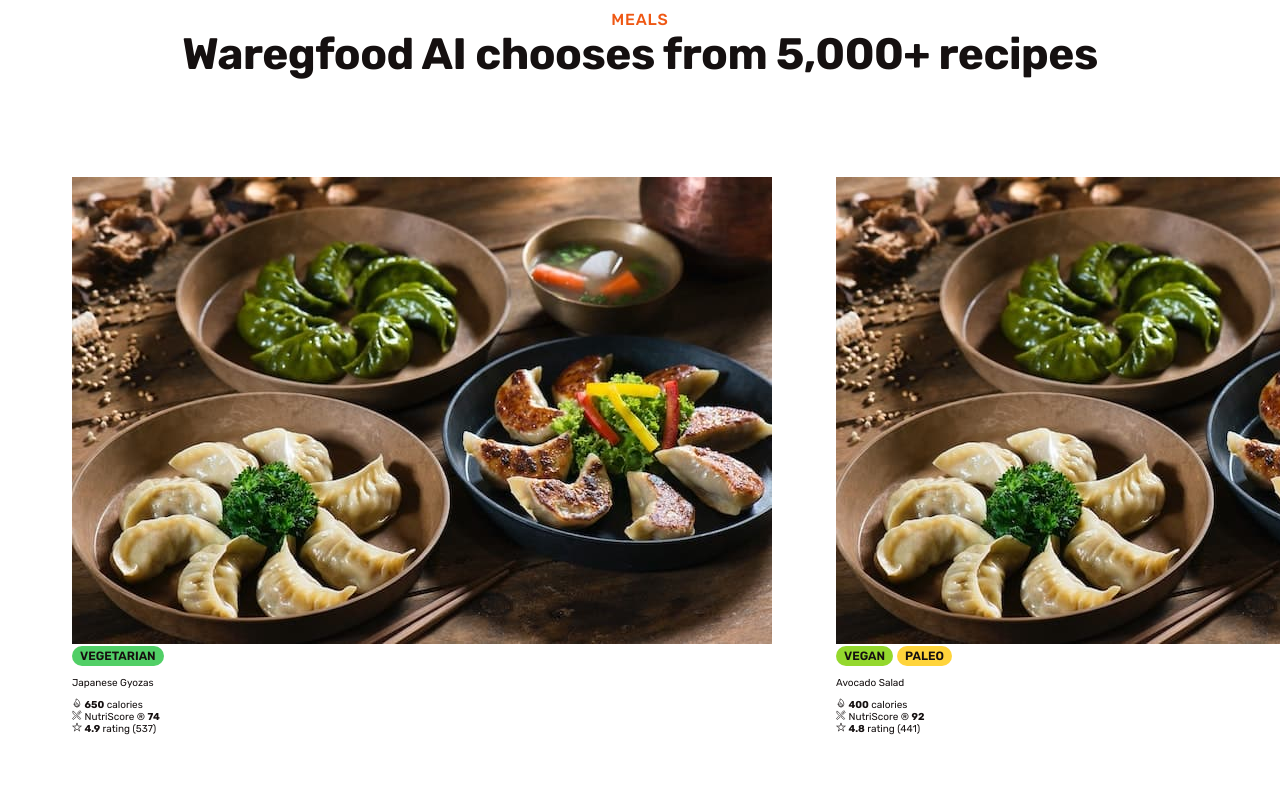
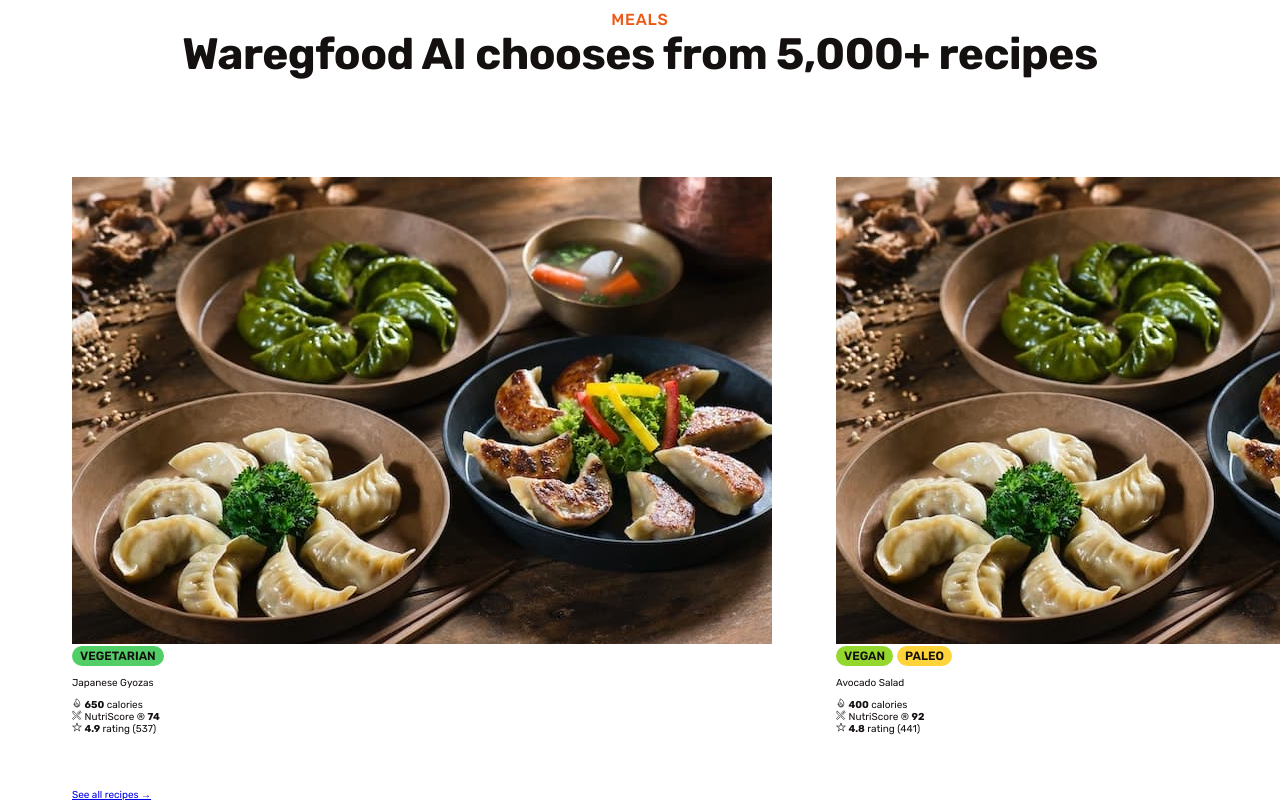
Before and after one commit to shahadat3669/waregfood, a website built with webpack: page src/index.html in a window 1280 px wide. Shown: the part 2622-3422 px from the top of the page. Built offline with nearby package versions, Linux system fonts and the light colour scheme; a script that the page names is missing.

Commit message:
Add meals button.

```diff
--- a/src/index.html
+++ b/src/index.html
@@ -372,6 +372,9 @@
             </ul>
           </div>
         </div>
+        <div class="container meals__btn-container">
+          <a href="#" class="link">See all recipes &rarr;</a>
+        </div>
       </section>
     </main>
   </body>
```
